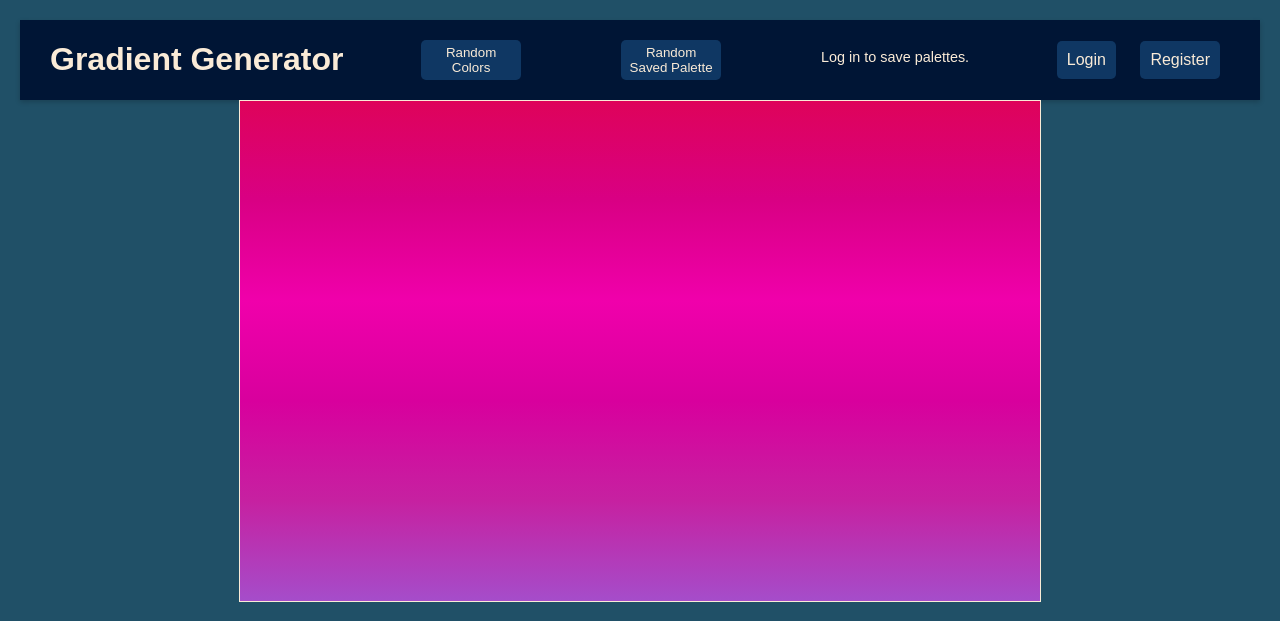
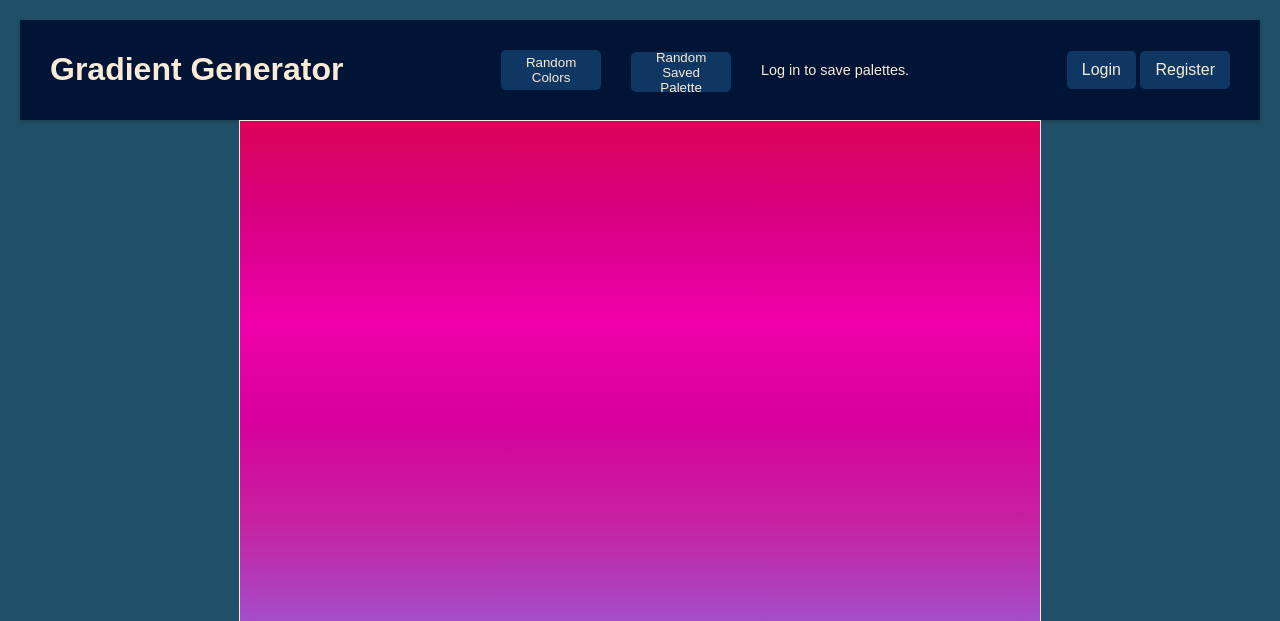
Before and after one commit to sdplamen/generate_gradient, a Django app: page / in a window 1280 px wide. Shown: the top 621 px of the page. Run offline with Django 5.2, Linux system fonts and the light colour scheme; data that the repository does not hold is empty.

Commit message:
Update css style for nav-bar

```diff
--- a/generate/views.py
+++ b/generate/views.py
@@ -244,18 +244,16 @@ class GradientAPIView(BaseGradientAPIView):
 
 class PaletteAPIView(BaseGradientAPIView):
     def get_object(self, palette_id):
-        """Helper to retrieve the palette object and perform the ownership check."""
         palette = get_object_or_404(ColorPalette, id=palette_id)
         return palette
 
     def check_ownership(self, request, palette):
-        """Raises a permission error if the user is not the owner."""
         if palette.user != request.user:
             return Response(
                 {'detail': 'You do not have permission to perform this action.'},
                 status=status.HTTP_403_FORBIDDEN
             )
-        return None  # No error
+        return None
 
     def get(self, request, palette_id):
         palette = self.get_object(palette_id)
--- a/static/style.css
+++ b/static/style.css
@@ -61,87 +61,52 @@ button:hover {
     display: flex;
     justify-content: space-between;
     align-items: center;
-    padding: 0 30px;
+    padding: 10px 30px;
     background-color: #001535;
     color: antiquewhite;
     box-shadow: 0 2px 5px rgba(0, 0, 0, 0.2);
 }
 
 .site-title {
-    display: flex;
-    flex-direction: column;
-    justify-content: space-between;
-    align-items: center;
+    display: block;
     color: antiquewhite;
     text-decoration: none;
 }
 
 .header-center {
     display: flex;
-    gap: 100px;
+    gap: 30px;
+    align-items: center;
+    justify-content: center;
+    flex-grow: 1;
 }
 
 .nav-form button, .auth-btn {
-    padding: 0 5px;
+    padding: 10px 15px;
     border: none;
     border-radius: 5px;
     cursor: pointer;
     font-weight: 500;
     text-decoration: none;
     text-align: center;
-    display: inline-block;
+    display: inline-flex;
+    align-items: center;
+    justify-content: center;
+    background-color: #0f3763;
+    color: antiquewhite;
+    transition: background-color 0.2s;
 }
 
-.nav-form .random, .saved, .save {
-    background-color: #0f3763;
-    color: antiquewhite;
+.nav-form button:hover, .auth-btn:hover {
+    background-color: #1a4f8a;
 }
 
 .login-prompt {
     font-size: 0.9em;
     color: antiquewhite;
     margin: 0;
-    line-height: 35px;
-}
-
-.auth-btn {
-    background-color: #0f3763;
-    text-decoration: none;
-    color: antiquewhite;
-    margin-left: 10px;
-}
-
-.auth-btn.login {
-    background-color: #0f3763;
-    text-decoration: none;
-    color: antiquewhite;
-    margin-left: 10px;
-    margin-right: 10px;
-    cursor: pointer;
-    border: none;
-    padding: 10px;
-}
-
-.auth-btn.logout {
-    background-color: #0f3763;
-    text-decoration: none;
-    color: antiquewhite;
-    margin-left: 10px;
-    margin-right: 10px;
-    cursor: pointer;
-    border: none;
-    padding: 10px;
-}
-
-.auth-btn.register {
-    background-color: #0f3763;
-    text-decoration: none;
-    color: antiquewhite;
-    margin-left: 10px;
-    margin-right: 10px;
-    cursor: pointer;
-    border: none;
-    padding: 10px;
+    line-height: 1;
+    padding: 10px 0;
 }
 
 .auth-link-text a {
```
Also changed, not shown: other parts of static/style.css (+62 -0 lines), 3 other files.
